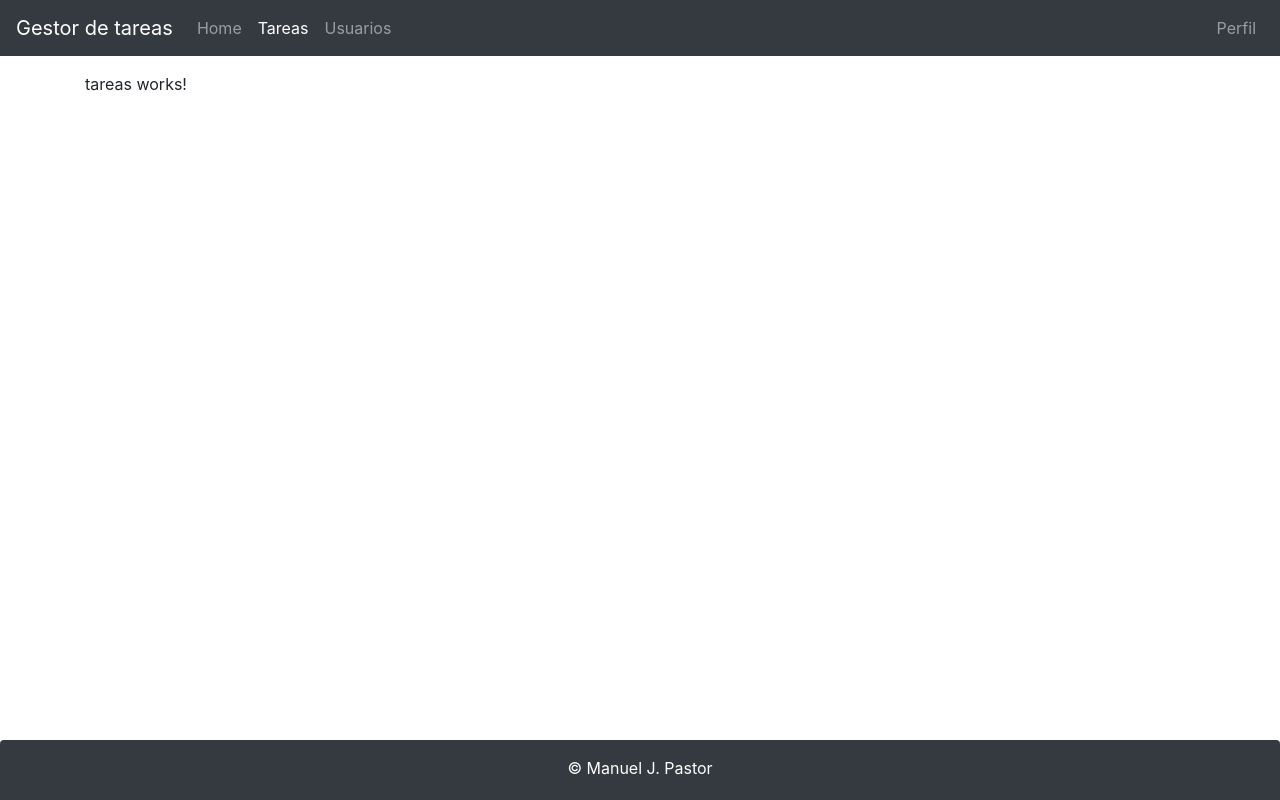
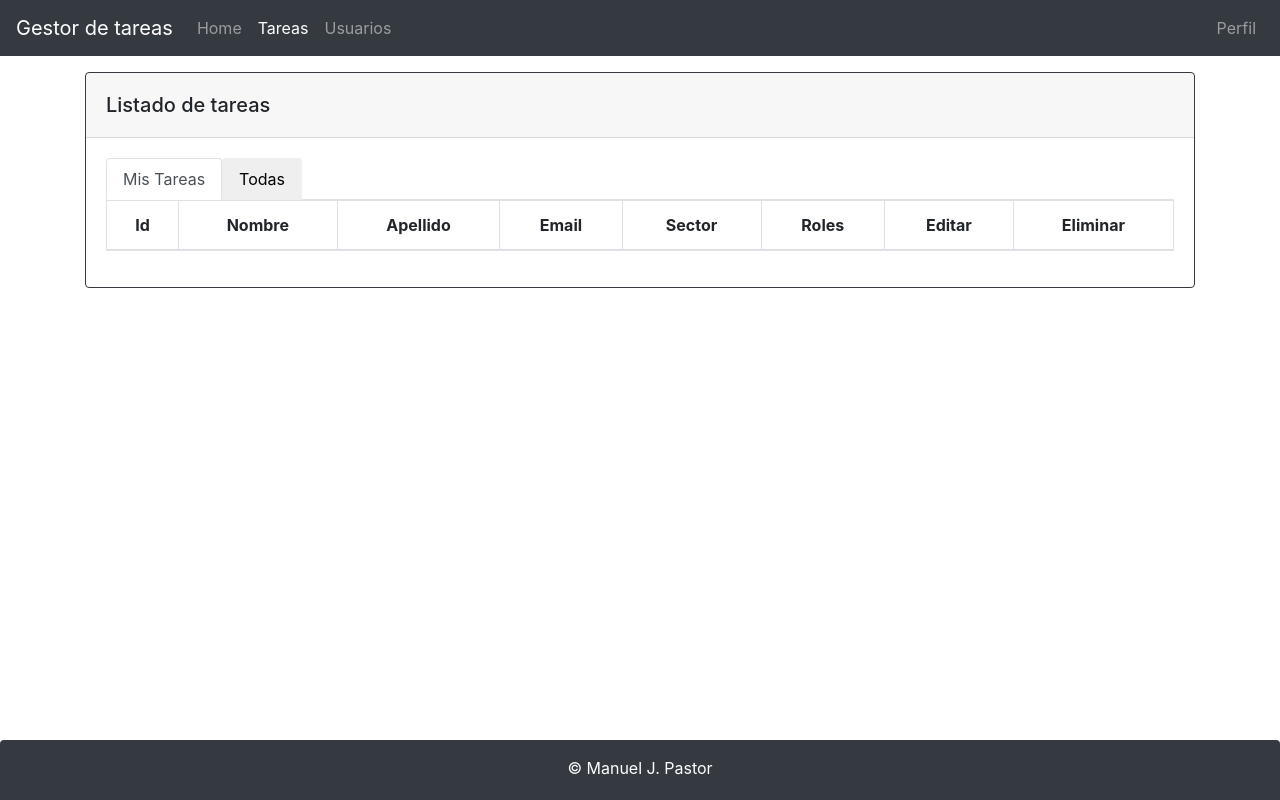
Before and after one commit to ManuelJPastor/gestor-tareas-frontend, an Angular app: page /tareas in a window 1280 px wide. Built offline with nearby package versions, Linux system fonts and the light colour scheme.

Commit message:
Formulario Usuario Actualizado

```diff
--- a/src/app/tareas/tarea.ts
+++ b/src/app/tareas/tarea.ts
@@ -1,6 +1,11 @@
+import { Usuario } from '../usuarios/usuario';
+
 export class Tarea {
   id: number;
   titulo: string;
   descripcion: string;
   fecha_max: Date;
+  espacio: String;
+  estado: String;
+  usuarios: Usuario[];
 }
--- a/src/app/tareas/tareas.component.html
+++ b/src/app/tareas/tareas.component.html
@@ -1 +1,36 @@
-<p>tareas works!</p>
+
+  <div class="card border-dark">
+    <div class="card-header">
+      <h5 class="card-title my-2">Listado de tareas</h5>
+    </div>
+    <div class="card-body text-dark">
+
+
+      <ul class="nav nav-tabs">
+        <li class="nav-item">
+          <button class="nav-link active" href="/tareas/mistareas">Mis Tareas</button>
+        </li>
+        <li class="nav-item">
+          <button class="nav-link" href="/tareas/todas">Todas</button>
+        </li>
+      </ul>
+
+      <table class="table card-table table-bordered table-striped">
+        <thead>
+          <tr>
+            <th class="text-center">Id</th>
+            <th class="text-center">Nombre</th>
+            <th class="text-center">Apellido</th>
+            <th class="text-center">Email</th>
+            <th class="text-center">Sector</th>
+            <th class="text-center">Roles</th>
+            <th class="text-center">Editar</th>
+            <th class="text-center">Eliminar</th>
+          </tr>
+        </thead>
+        <tbody>
+        </tbody>
+      </table>
+
+    </div>
+  </div>
--- a/src/app/usuarios/form.component.html
+++ b/src/app/usuarios/form.component.html
@@ -27,7 +27,7 @@
       </div>
 
       <div class="form-group row">
-        <label for="" class="col-form-label col-sm-2">Apellido</label>
+        <label for="apellido" class="col-form-label col-sm-2">Apellido</label>
         <div class="col-sm-6">
           <input type="text" class="form-control" [(ngModel)]="usuario.apellido" name="apellido" maxlength="30" #apellido="ngModel">
           <div class="alert alert-danger" *ngIf="apellido.invalid && (apellido.dirty || apellido.touched)">
@@ -39,9 +39,9 @@
       </div>
 
       <div class="form-group row">
-        <label for="" class="col-form-label col-sm-2">Email</label>
+        <label for="email" class="col-form-label col-sm-2">Email</label>
         <div class="col-sm-6">
-          <input type="text" class="form-control" [(ngModel)]="usuario.email" name="email" required email #email="ngModel">
+          <input type="email" class="form-control" [(ngModel)]="usuario.email" name="email" required email #email="ngModel">
           <div class="alert alert-danger" *ngIf="email.invalid && (email.touched)">
             <div *ngIf="email.errors.required">
               Email es requerido.
@@ -50,6 +50,27 @@
               El formato de email no es correcto.
             </div>
           </div>
+        </div>
+      </div>
+
+      <div class="form-group row">
+        <label for="password" class="col-form-label col-sm-2">Contraseña</label>
+        <div class="col-sm-6">
+          <input type="password" class="form-control" [(ngModel)]="usuario.password" name="password" required #password="ngModel">
+          <div class="alert alert-danger" *ngIf="password.invalid && (password.dirty || password.touched)">
+            <div *ngIf="password.errors.required">
+              Contraseña es requerida.
+            </div>
+          </div>
+        </div>
+      </div>
+
+      <div class="form-group row">
+        <label for="sector" class="col-form-label col-sm-2">Sector</label>
+        <div class="col-sm-6">
+          <select class="form-control" [(ngModel)]="usuario.sector" name="sector" required #sector="ngModel">
+            <option *ngFor="let sector of sectores" [value]="sector">{{sector}}</option>
+          </select>
         </div>
       </div>
 
--- a/src/app/usuarios/form.component.ts
+++ b/src/app/usuarios/form.component.ts
@@ -17,10 +17,17 @@ export class FormComponent implements OnInit {
 
   private errores: string[];
 
+  private sectores: string[];
+
   constructor(private usuarioService: UsuarioService, private router: Router, private activatedRoute: ActivatedRoute) { }
 
   ngOnInit() {
     this.cargarCliente()
+
+    this.usuarioService.getSectores().subscribe(
+      sectores => this.sectores = sectores
+
+    );
   }
 
   cargarCliente(): void{
--- a/src/app/usuarios/usuario.service.ts
+++ b/src/app/usuarios/usuario.service.ts
@@ -79,4 +79,8 @@ export class UsuarioService {
       })
     );
   }
+
+  getSectores(): Observable<string[]>{
+    return this.http.get<String[]>(this.urlEndPoint+'/sectores', {headers: this.httpHeaders});
+  }
 }
--- a/src/app/usuarios/usuarios.component.html
+++ b/src/app/usuarios/usuarios.component.html
@@ -35,7 +35,7 @@
             <td class="text-center">{{usuario.apellido}}</td>
             <td class="text-center">{{usuario.email}}</td>
             <td class="text-center">{{usuario.sector}}</td>
-            <td class="text-center"><t *ngFor="let role of usuario.roles; let lastcall=last">{{role.role}}<t *ngIf="!lastcall">, </t></t></td>
+            <td class="text-center"><ng-container *ngFor="let role of usuario.roles; let lastcall=last">{{role.role}}<ng-container *ngIf="!lastcall">, </ng-container></ng-container></td>
             <td class="text-center">
               <button type="button" name="button" [routerLink]="['/usuarios/form', usuario.id]" class="btn btn-primary btn-sm">Editar</button>
             </td>
```
